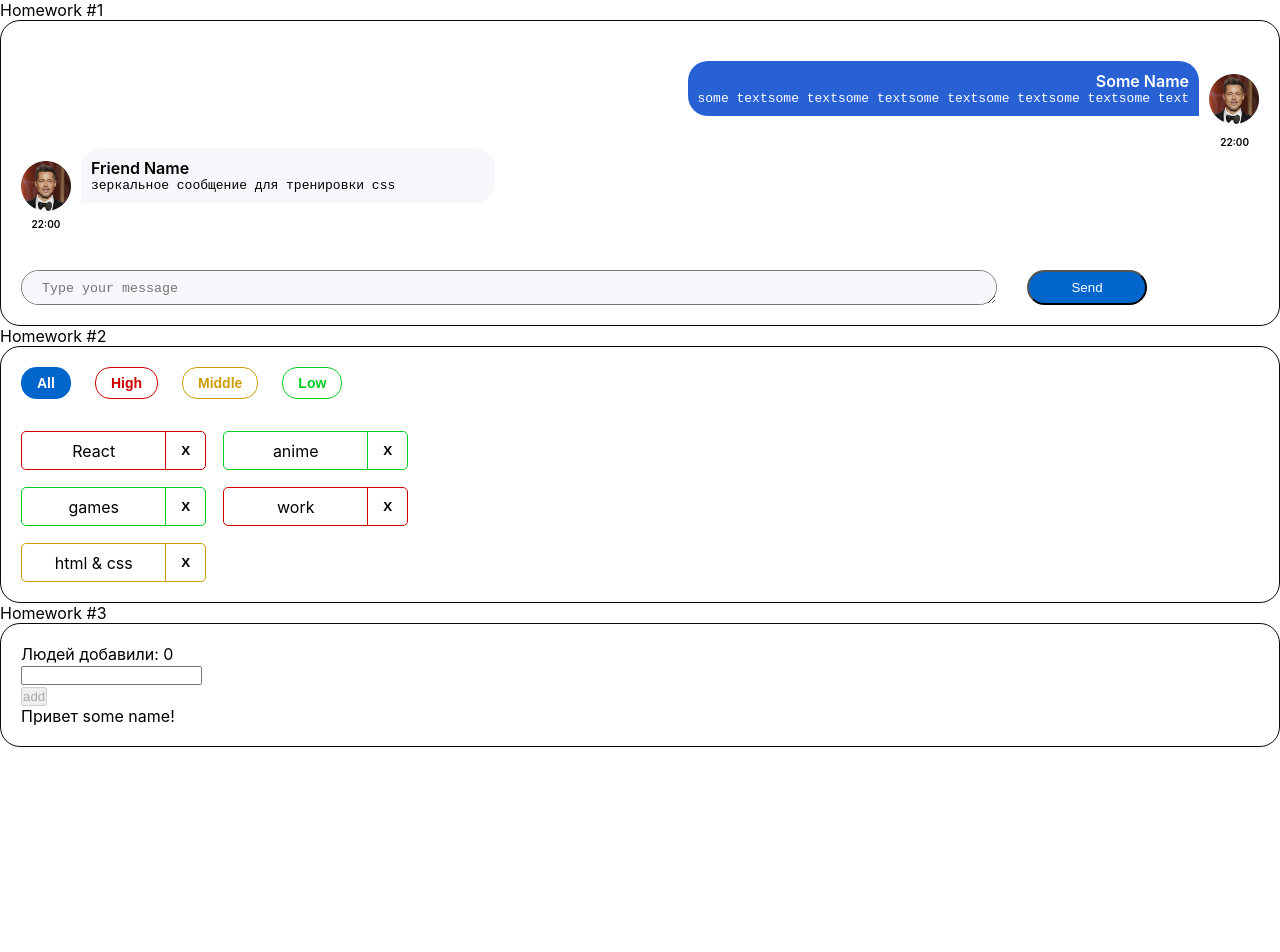
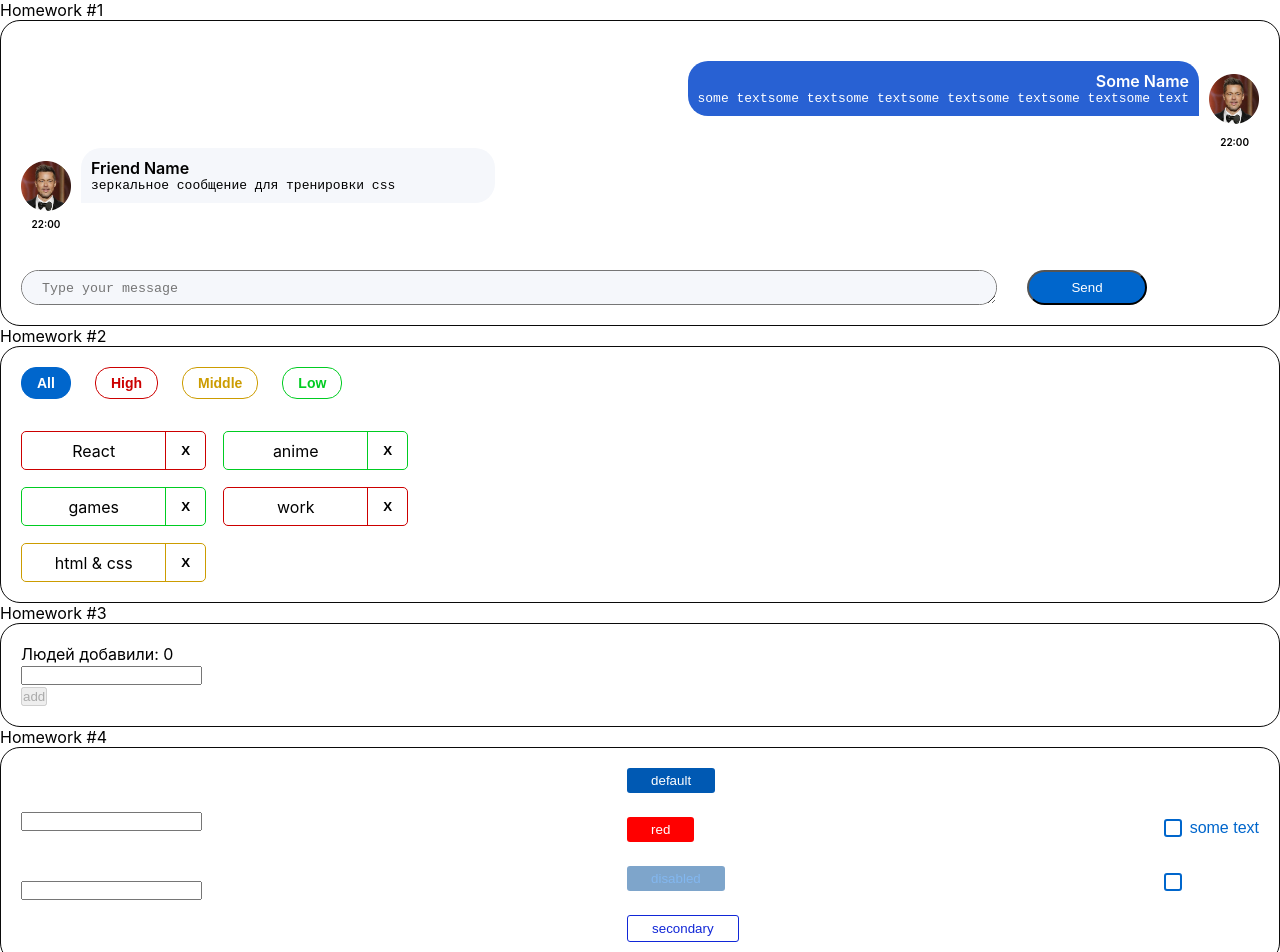
Before and after one commit to vronskyvitaly/sprint-2, a React (Create React App) app: page / in a window 1280 px wide. Shown: the top 952 px of the page. Before the commit the page ends 800 px from the top, so only its background shows below. Built offline with nearby package versions, Linux system fonts and the light colour scheme.

Commit message:
done task 4

```diff
--- a/src/s1-main/App.tsx
+++ b/src/s1-main/App.tsx
@@ -3,6 +3,7 @@ import s from './App.module.css'
 import HW1 from '../s2-homeworks/hw01/HW1'
 import HW2 from "../s2-homeworks/hw02/HW2";
 import HW3 from "../s2-homeworks/hw03/HW3";
+import HW4 from "../s2-homeworks/hw04/HW4";
 
 function App() {
     return (
@@ -11,7 +12,7 @@ function App() {
             {/*раскомментировать по ходу выполнения*/}
             <HW2/>
             <HW3/>
-            {/*<HW4/>*/}
+            <HW4/>
 
             {/*при выполнении дз 5 и более - закомментировать здесь дз 1-4, так как они есть внутри дз 5*/}
             {/*<HW5/>*/}
--- a/src/s2-homeworks/hw03/Greeting.module.css
+++ b/src/s2-homeworks/hw03/Greeting.module.css
@@ -5,6 +5,7 @@
 }
 
 .error {
+    color: #cc0000;
 }
 
 .input {
@@ -14,6 +15,8 @@
 }
 
 .errorInput {
+    border-color: red;
+    color: red;
 }
 
 .button {
--- a/src/s2-homeworks/hw03/Greeting.tsx
+++ b/src/s2-homeworks/hw03/Greeting.tsx
@@ -2,14 +2,14 @@ import React, {ChangeEvent, KeyboardEvent} from 'react'
 import s from './Greeting.module.css'
 
 type GreetingPropsType = {
-    name: any // need to fix any
-    setNameCallback: any // need to fix any
-    addUser: any // need to fix any
-    onBlur: any // need to fix any
-    onEnter: any // need to fix any
-    error: any // need to fix any
-    totalUsers: any // need to fix any
-    lastUserName?: any // need to fix any
+    name: string // need to fix any
+    setNameCallback: (e: ChangeEvent<HTMLInputElement>) => void // need to fix any
+    addUser: () => void // need to fix any
+    onBlur: ()=>void // need to fix any
+    onEnter: (e: KeyboardEvent<HTMLInputElement>) => void// need to fix any
+    error: string // need to fix any
+    totalUsers: number // need to fix any
+    lastUserName?: string // need to fix any
 }
 
 // презентационная компонента (для верстальщика)
@@ -25,7 +25,7 @@ const Greeting: React.FC<GreetingPropsType> = (
         lastUserName,
     } // деструктуризация пропсов
 ) => {
-    const inputClass = s.errorInput // need to fix with (?:)
+    const inputClass = error ? s.error : "";
 
     return (
         <div id={'hw3-form'} className={s.greetingForm}>
@@ -42,7 +42,7 @@ const Greeting: React.FC<GreetingPropsType> = (
                         id={'hw3-input'}
                         value={name}
                         onChange={setNameCallback}
-                        className={inputClass}
+                        className={inputClass ? s.errorInput : ""}
                         onKeyDown={onEnter}
                         onBlur={onBlur}
                     />
--- a/src/s2-homeworks/hw03/GreetingContainer.tsx
+++ b/src/s2-homeworks/hw03/GreetingContainer.tsx
@@ -3,18 +3,29 @@ import Greeting from './Greeting'
 import { UserType } from './HW3'
 
 type GreetingContainerPropsType = {
-    users: any // need to fix any
-    addUserCallback: any // need to fix any
+    users: UserType[] // need to fix any
+    addUserCallback: (name: string) => void// need to fix any
 }
 
-export const pureAddUser = (name: any, setError: any, setName: any, addUserCallback: any) => {
-    // если имя пустое - показать ошибку, иначе - добавить юзера и очистить инпут
+export const pureAddUser = (name: string, setError: (value:string)=>void, setName: (inputValue:string)=>void, addUserCallback: (name: string) => void) => {
+    if (name.trim() === '') {
+        setError("Name can't be empty");
+    } else {
+        addUserCallback(name);
+        setName('');
+    }
 }
 
-export const pureOnBlur = (name: any, setError: any) => { // если имя пустое - показать ошибку
+export const pureOnBlur = (name: string, setError: (value:string)=>void) => {// если имя пустое - показать ошибку
+    if (name.trim() === '') {
+        setError("Name can't be empty");
+    }
 }
 
-export const pureOnEnter = (e: any, addUser: any) => { // если нажата кнопка Enter - добавить
+export const pureOnEnter = (e: KeyboardEvent<HTMLInputElement>, addUser: ()=>void) => { // если нажата кнопка Enter - добавить
+     if (e.key == "Enter") {
+         addUser()
+     }
 }
 
 // более простой и понятный для новичков
@@ -26,11 +37,11 @@ const GreetingContainer: React.FC<GreetingContainerPropsType> = ({
     addUserCallback,
 }) => {
     // деструктуризация пропсов
-    const [name, setName] = useState<any>('') // need to fix any
-    const [error, setError] = useState<any>('') // need to fix any
+    const [name, setName] = useState<string>('') // need to fix any
+    const [error, setError] = useState<string>('') // need to fix any
 
-    const setNameCallback = (e: any) => { // need to fix any
-        setName('some name') // need to fix
+    const setNameCallback = (e: ChangeEvent<HTMLInputElement>) => { // need to fix any
+        setName(e.currentTarget.value) // need to fix
 
         error && setError('')
     }
@@ -42,12 +53,13 @@ const GreetingContainer: React.FC<GreetingContainerPropsType> = ({
         pureOnBlur(name, setError)
     }
 
-    const onEnter = (e: any) => {
+    const onEnter = (e: KeyboardEvent<HTMLInputElement>) => {
         pureOnEnter(e, addUser)
+
     }
 
-    const totalUsers = 0 // need to fix
-    const lastUserName = 'some name' // need to fix
+    const totalUsers = users.length;
+    const lastUserName = users[users.length - 1]?.name;
 
     return (
         <Greeting
--- a/src/s2-homeworks/hw03/HW3.tsx
+++ b/src/s2-homeworks/hw03/HW3.tsx
@@ -19,20 +19,19 @@ import GreetingContainer from './GreetingContainer'
 
 // types
 export type UserType = {
-    _id: any // need to fix any
-    name: any // need to fix any
+    _id: number // need to fix any
+    name: string // need to fix any
 }
 
-export const pureAddUserCallback = (name: any, setUsers: any, users: any) => { // need to fix any
-    const user = { // need to fix
-    }
+export const pureAddUserCallback = (name: string,setUsers: (users: UserType[]) => void , users: UserType[]) => { // need to fix any
+    const user = {_id: new Date().getTime(), name}
     setUsers([...users, user])
 }
 
 const HW3 = () => {
-    const [users, setUsers] = useState<any>([]) // need to fix any
+    const [users, setUsers] = useState<UserType[]>([]) // need to fix any
 
-    const addUserCallback = (name: any) => { // need to fix any
+    const addUserCallback = (name: string) => { // need to fix any
         pureAddUserCallback(name, setUsers, users)
     }
 
--- a/src/s2-homeworks/hw04/common/c1-SuperInputText/SuperInputText.tsx
+++ b/src/s2-homeworks/hw04/common/c1-SuperInputText/SuperInputText.tsx
@@ -37,7 +37,6 @@ const SuperInputText: React.FC<SuperInputTextPropsType> = (
 ) => {
     const onChangeCallback = (e: ChangeEvent<HTMLInputElement>) => {
         onChange?.(e) // если есть пропс onChange, то передать ему е (поскольку onChange не обязателен)
-
         onChangeText?.(e.currentTarget.value)
     }
     const onKeyPressCallback = (e: KeyboardEvent<HTMLInputElement>) => {
--- a/src/s2-homeworks/hw04/common/c2-SuperButton/SuperButton.module.css
+++ b/src/s2-homeworks/hw04/common/c2-SuperButton/SuperButton.module.css
@@ -1,29 +1,53 @@
 .button {
+    display: inline-flex;
+    transition: ease-in 0.4s;
+    border: none;
+    border-radius: 3px;
+    padding: 5px 24px;
+    justify-content: center;
+    align-items: center;
+    gap: 10px;
+}
+
+.default {
+    background-color: #0059b3 ;
+    color: #FFFFFF;
+}
+
+.red {
+    background-color: red;
+    color: #FFFFFF;
 }
 
 .disabled {
+    pointer-events: none;
+    color: #0871e0;
+    background: #004D99;
+    opacity: 0.5;
 }
 
 .secondary {
-}
-
-.default {
-}
-
-.red {
+    background-color: #FFFFFF;
+    color:#1127d7 ;
+    border: 1px solid #1127d7;
 }
 
 .default:hover {
+    background: #0080FF;
+}
+
+
+
+.default:active {
 }
 
 .red:hover {
-}
-
-.secondary:hover {
+   background-color: #800404;
 }
 
 
-.default:active {
+.secondary:hover {
+    background-color: cornflowerblue;
 }
 
 .secondary:active {
--- a/src/s2-homeworks/hw04/common/c2-SuperButton/SuperButton.tsx
+++ b/src/s2-homeworks/hw04/common/c2-SuperButton/SuperButton.tsx
@@ -17,12 +17,15 @@ const SuperButton: React.FC<SuperButtonPropsType> = (
         ...restProps // все остальные пропсы попадут в объект restProps, там же будет children
     }
 ) => {
-    const finalClassName = s.button
-        // + (disabled
-        //         ? ...
-        //         : xType === 'red'
-        //             ? ...
-        + (className ? ' ' + className : '') // задачка на смешивание классов
+
+    const finalClassName = s.button +
+        " " + (disabled === true ?  s.disabled : "") +
+        " " + (xType === "red" ? s.red : "") +
+        " " + (xType === "secondary"? s.secondary : "") +
+        " " + (!xType ? s.default : "")
+
+
+
 
     return (
         <button
--- a/src/s2-homeworks/hw04/common/c3-SuperCheckbox/SuperCheckbox.tsx
+++ b/src/s2-homeworks/hw04/common/c3-SuperCheckbox/SuperCheckbox.tsx
@@ -27,8 +27,13 @@ const SuperCheckbox: React.FC<SuperCheckboxPropsType> = (
     }
 ) => {
     const onChangeCallback = (e: ChangeEvent<HTMLInputElement>) => {
-        // задачка на написание онченджа
-
+        const checked = e.currentTarget.checked;
+        if (onChangeChecked) {
+            onChangeChecked(checked);
+        }
+        if (onChange) {
+            onChange(e);
+        }
     }
 
     const finalInputClassName = s.checkbox
```
